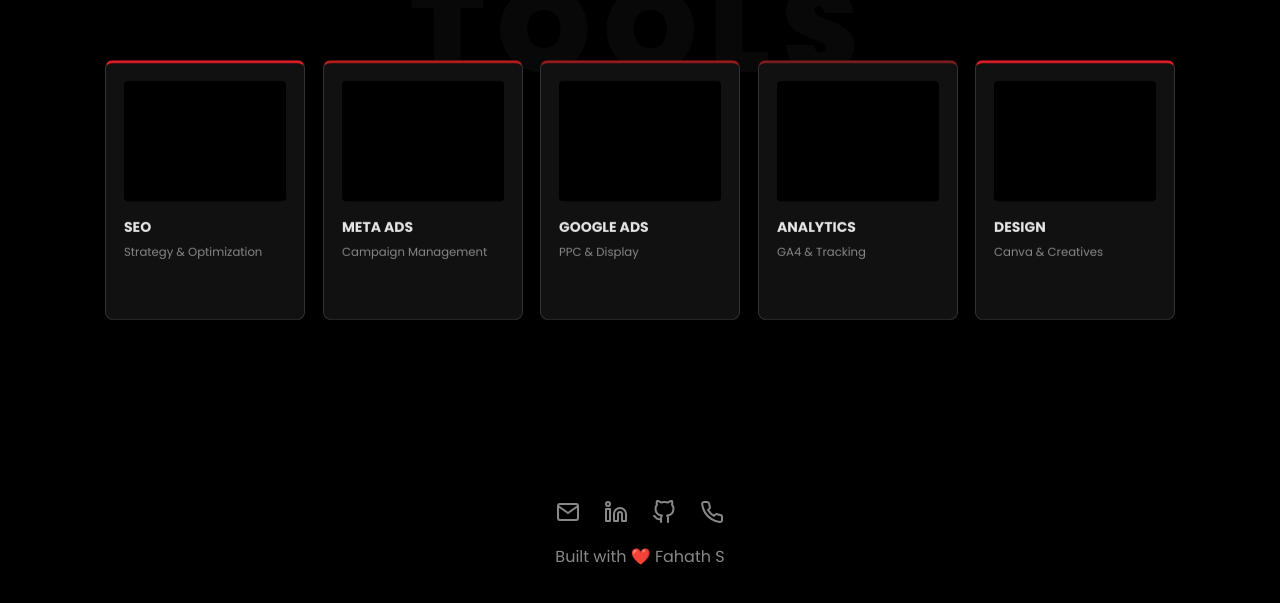
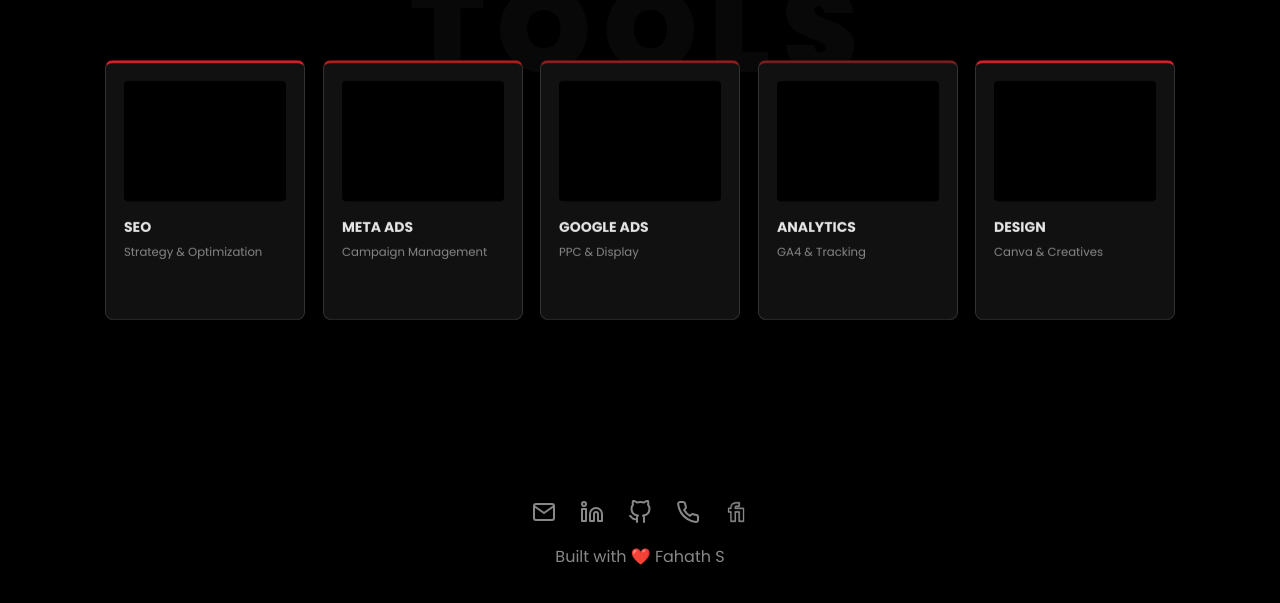
Before and after one commit to Fahaths/Portfolio, a React (Vite) app: page / in a window 1280 px wide. Shown: the part 2216-2819 px from the top of the page. Built offline with nearby package versions, Linux system fonts and the light colour scheme; the HTML template or start-up script is replaced by a standard one.

Commit message:
Adding fiverr Account

```diff
--- a/src/App.jsx
+++ b/src/App.jsx
@@ -182,6 +182,9 @@ export default function App() {
             <a href="tel:9840031124" aria-label="Phone">
               <svg xmlns="http://www.w3.org/2000/svg" width="24" height="24" viewBox="0 0 24 24" fill="none" stroke="currentColor" strokeWidth="2" strokeLinecap="round" strokeLinejoin="round"><path d="M22 16.92v3a2 2 0 0 1-2.18 2 19.79 19.79 0 0 1-8.63-3.07 19.5 19.5 0 0 1-6-6 19.79 19.79 0 0 1-3.07-8.67A2 2 0 0 1 4.11 2h3a2 2 0 0 1 2 1.72 12.84 12.84 0 0 0 .7 2.81 2 2 0 0 1-.45 2.11L8.09 9.91a16 16 0 0 0 6 6l1.27-1.27a2 2 0 0 1 2.11-.45 12.84 12.84 0 0 0 2.81.7A2 2 0 0 1 22 16.92z"></path></svg>
             </a>
+            <a href="https://www.fiverr.com/users/fahath_s/seller_dashboard" target="_blank" rel="noopener noreferrer" aria-label="Fiverr">
+              <div className="fiverr-icon"></div>
+            </a>
           </div>
           <p>Built with ❤️ Fahath S </p>
         </footer>
@@ -204,7 +207,7 @@ export default function App() {
             </div>
           </div>
         )}
-      </main>
+      </main >
     </>
   )
 }
--- a/src/index.css
+++ b/src/index.css
@@ -939,3 +939,23 @@ a:hover {
         opacity: 1;
     }
 }
+
+/* Fiverr Icon Mask */
+.fiverr-icon {
+    width: 24px;
+    height: 24px;
+    background-color: var(--text-muted);
+    -webkit-mask-image: url('/fiverr-logo.png');
+    mask-image: url('/fiverr-logo.png');
+    -webkit-mask-size: contain;
+    mask-size: contain;
+    -webkit-mask-repeat: no-repeat;
+    mask-repeat: no-repeat;
+    -webkit-mask-position: center;
+    mask-position: center;
+    transition: background-color 0.2s;
+}
+
+.footer-icons a:hover .fiverr-icon {
+    background-color: var(--accent);
+}
```
Also changed, not shown: public/fiverr-logo.png (added).
